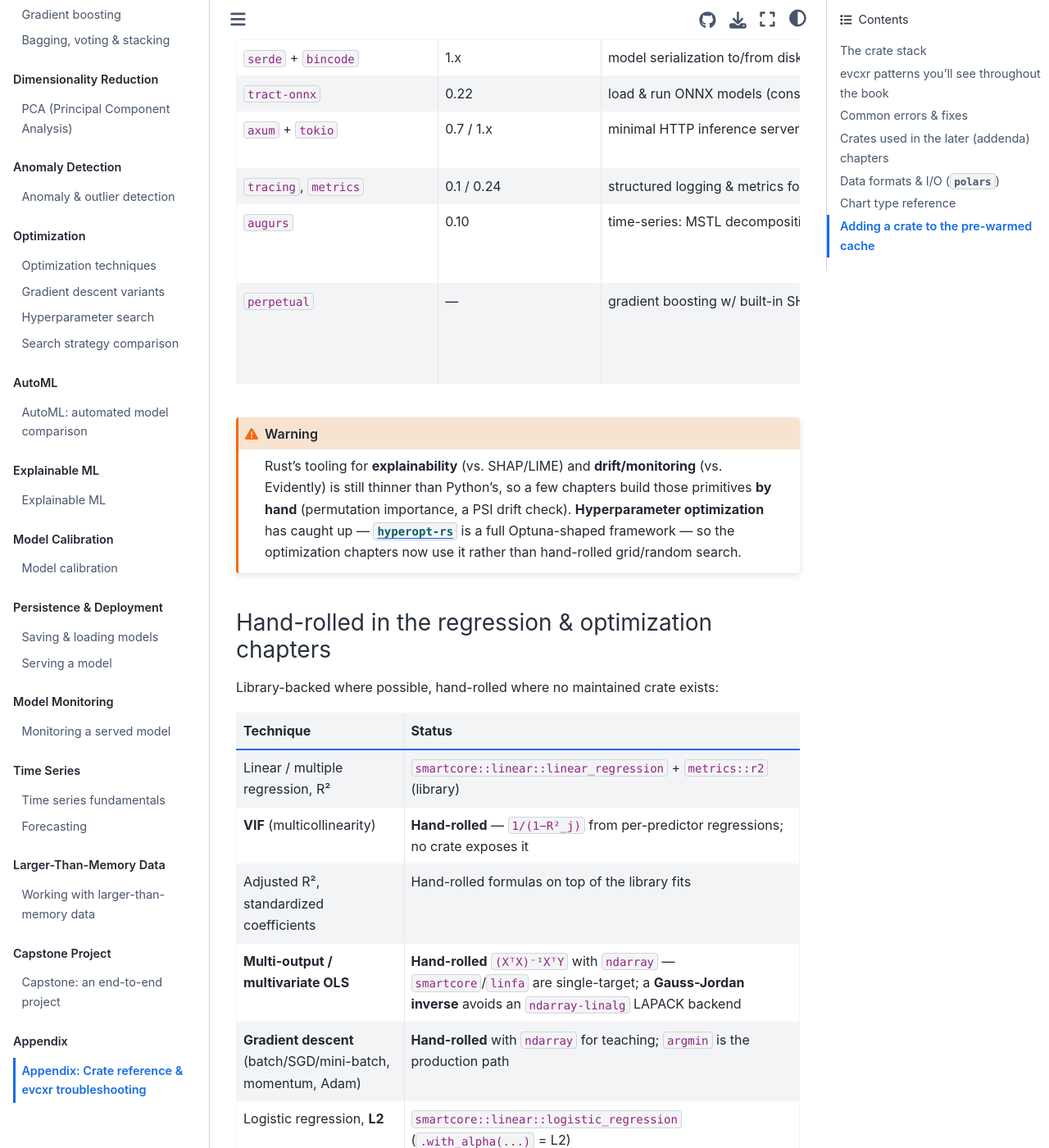
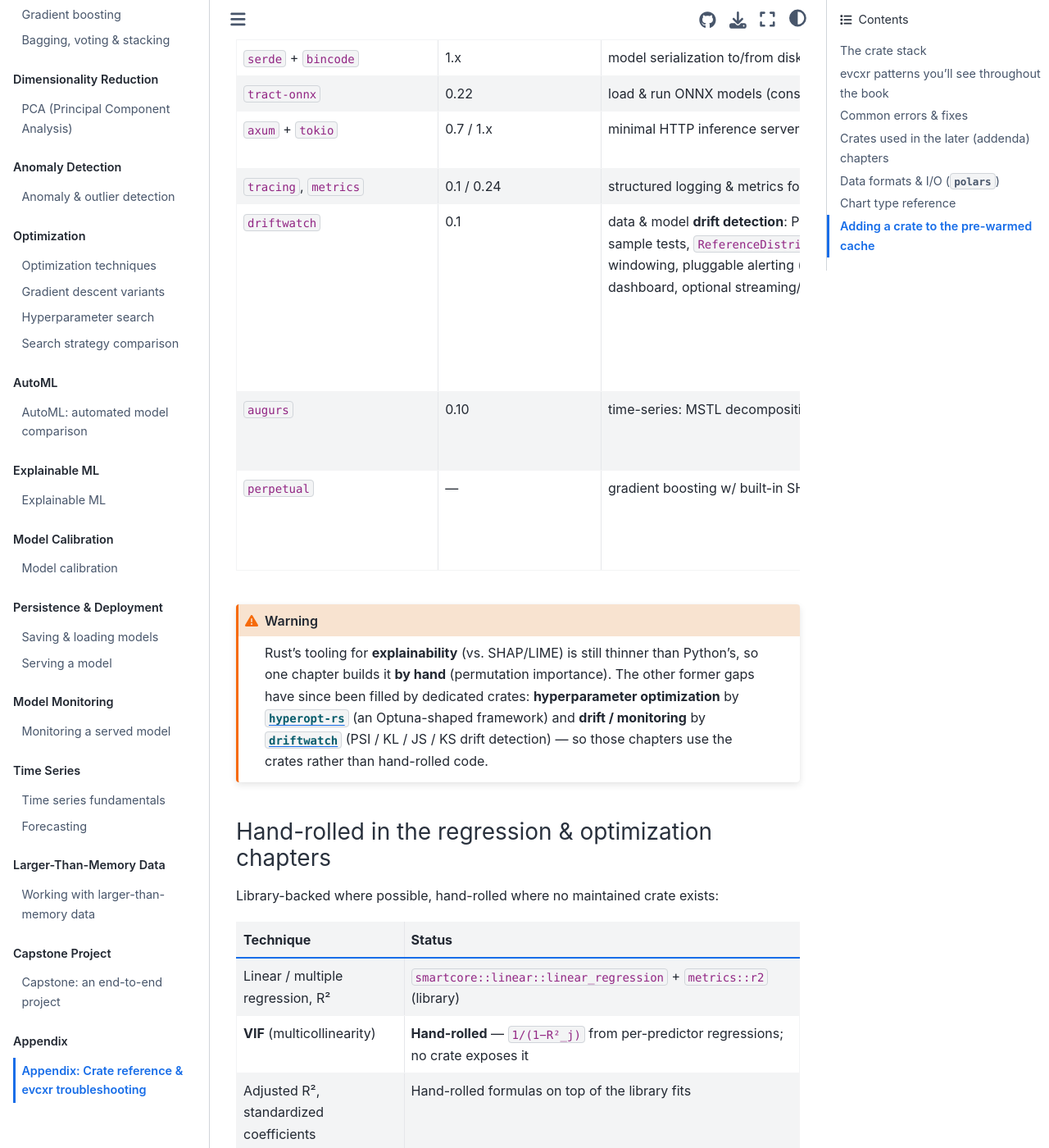
Before and after one commit to mi7plus/rust-ml-guide, a Jupyter Book: the page built from book/appendix/crate-reference.md, in a window 1280 px wide and 1400 px high, scrolled down 6137 px. Shown: the whole window at 82% size. Built offline with Jupyter Book 1.0.4 settings and Sphinx 7.4.7 and the Sphinx Book theme 1.1.4, drawn with Linux system fonts in a browser that asks for light colours.

Commit message:
Use driftwatch for drift monitoring in the monitoring + capstone chapters
Replace the hand-rolled PSI drift checks with the driftwatch crate (0.1.0):

- 09-monitoring/monitoring-a-served-model: swap the hand-rolled proportions/psi
  for a DatasetMonitor + ReferenceDistribution -> DriftReport (PSI + KS test +
  dataset verdict); keep the tracing/metrics operational-health section; reframe
  the "no mature drift crate" prose and maturity warning.
- 12-capstone/end-to-end-project: swap the hand-rolled income-PSI for driftwatch;
  refresh the retrospective (drift monitoring is no longer a hand-rolled gap).
- appendix/crate-reference.md: add the driftwatch row and update the
  drift/monitoring maturity warning.

Default features are pure Rust (ndarray 0.16 + statrs); the API takes &[f64], so
no ndarray-version crossing. Both chapters verified green in the evcxr kernel.

Co-Authored-By: Claude Opus 4.8 <noreply@anthropic.com>

````diff
--- a/book/appendix/crate-reference.md
+++ b/book/appendix/crate-reference.md
@@ -116,17 +116,18 @@ on them.
 | `tract-onnx` | 0.22 | load & run ONNX models (consume models trained elsewhere) | Solid |
 | `axum` + `tokio` | 0.7 / 1.x | minimal HTTP inference server | Solid (general web stack, not ML-specific) |
 | `tracing`, `metrics` | 0.1 / 0.24 | structured logging & metrics for monitoring | Solid (general-purpose) |
+| `driftwatch` | 0.1 | data & model **drift detection**: PSI / KL / JS divergence, KS + chi-square two-sample tests, `ReferenceDistribution` + `DatasetMonitor` → `DriftReport`, live windowing, pluggable alerting (log / webhook), Prometheus export, a live HTTP dashboard, optional streaming/online drift | Newer, single-author; the Rust answer to Evidently. Core is pure Rust (`ndarray` 0.16 + `statrs`), API takes `&[f64]`; alerting / dashboard / streaming are behind features |
 | `augurs` | 0.10 | time-series: MSTL decomposition, ETS forecasting | Real & maintained, but **TS ecosystem younger than Python's** |
 | `perpetual` | — | gradient boosting w/ built-in SHAP/PDP | **Unavailable here — requires nightly Rust; excluded from this stable image** |
 
 ```{warning}
-Rust's tooling for **explainability** (vs. SHAP/LIME) and **drift/monitoring**
-(vs. Evidently) is still thinner than Python's, so a few chapters build those
-primitives **by hand** (permutation importance, a PSI drift check).
-**Hyperparameter optimization** has caught up —
-[`hyperopt-rs`](https://crates.io/crates/hyperopt-rs) is a full Optuna-shaped
-framework — so the optimization chapters now use it rather than hand-rolled
-grid/random search.
+Rust's tooling for **explainability** (vs. SHAP/LIME) is still thinner than
+Python's, so one chapter builds it **by hand** (permutation importance). The other
+former gaps have since been filled by dedicated crates: **hyperparameter
+optimization** by [`hyperopt-rs`](https://crates.io/crates/hyperopt-rs) (an
+Optuna-shaped framework) and **drift / monitoring** by
+[`driftwatch`](https://crates.io/crates/driftwatch) (PSI / KL / JS / KS drift
+detection) — so those chapters use the crates rather than hand-rolled code.
 ```
 
 ### Hand-rolled in the regression & optimization chapters
````
Also changed, not shown: book/09-monitoring/monitoring-a-served-model.ipynb, book/12-capstone/end-to-end-project.ipynb.
